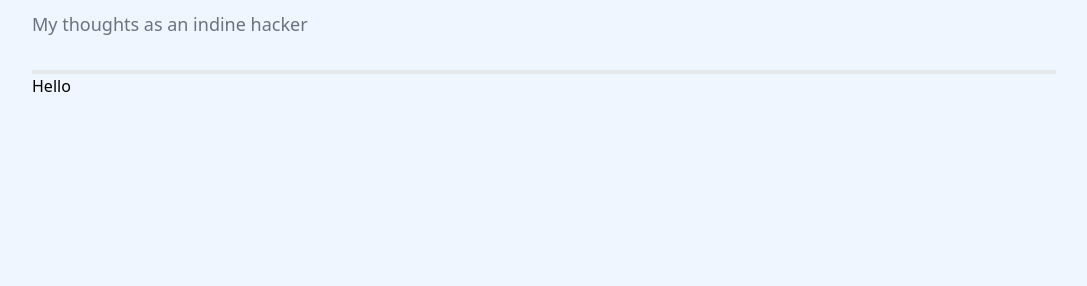
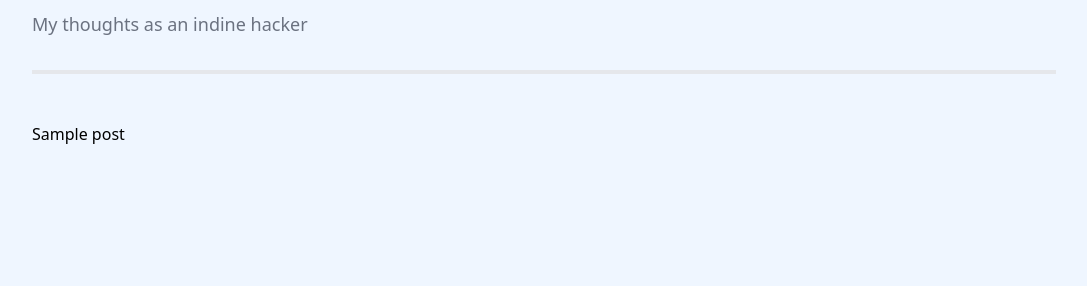
Before and after one commit to louiskwt/lt_page, a Django app: page / in a window 1280 px wide. Shown: the part 198-484 px from the top of the page, without its empty margins (96-1183 px from the left). Run offline with Django 4.2, Linux system fonts and the light colour scheme; tables that the repository leaves empty hold one stand-in row (values such as "Sample post").

Commit message:
built out article list

```diff
--- a/static/css/styles.css
+++ b/static/css/styles.css
@@ -780,6 +780,18 @@ video {
   margin-bottom: calc(0.5rem * var(--tw-space-y-reverse));
 }
 
+.space-y-5 > :not([hidden]) ~ :not([hidden]) {
+  --tw-space-y-reverse: 0;
+  margin-top: calc(1.25rem * calc(1 - var(--tw-space-y-reverse)));
+  margin-bottom: calc(1.25rem * var(--tw-space-y-reverse));
+}
+
+.space-y-6 > :not([hidden]) ~ :not([hidden]) {
+  --tw-space-y-reverse: 0;
+  margin-top: calc(1.5rem * calc(1 - var(--tw-space-y-reverse)));
+  margin-bottom: calc(1.5rem * var(--tw-space-y-reverse));
+}
+
 .divide-y > :not([hidden]) ~ :not([hidden]) {
   --tw-divide-y-reverse: 0;
   border-top-width: calc(1px * calc(1 - var(--tw-divide-y-reverse)));
@@ -924,6 +936,11 @@ video {
 .py-4 {
   padding-top: 1rem;
   padding-bottom: 1rem;
+}
+
+.py-12 {
+  padding-top: 3rem;
+  padding-bottom: 3rem;
 }
 
 .pb-3 {
@@ -1207,8 +1224,30 @@ video {
 }
 
 @media (min-width: 1280px) {
+  .xl\:col-span-3 {
+    grid-column: span 3 / span 3;
+  }
+
+  .xl\:grid {
+    display: grid;
+  }
+
   .xl\:max-w-5xl {
     max-width: 64rem;
+  }
+
+  .xl\:grid-cols-4 {
+    grid-template-columns: repeat(4, minmax(0, 1fr));
+  }
+
+  .xl\:items-baseline {
+    align-items: baseline;
+  }
+
+  .xl\:space-y-0 > :not([hidden]) ~ :not([hidden]) {
+    --tw-space-y-reverse: 0;
+    margin-top: calc(0px * calc(1 - var(--tw-space-y-reverse)));
+    margin-bottom: calc(0px * var(--tw-space-y-reverse));
   }
 
   .xl\:px-0 {
--- a/templates/base.html
+++ b/templates/base.html
@@ -46,9 +46,7 @@
               <p class="text-lg leading-7 text-gray-500">My thoughts as an indine hacker</p>
             </div>
           </div>
-          <ul class="divide-y divide-gray-200">
-            <li>Hello</li>
-          </ul>
+          {% block content %}{% endblock %}
         </main>
       </div>
     </section>
--- a/templates/home.html
+++ b/templates/home.html
@@ -2,23 +2,23 @@
 
 <!-- Content -->
 {% block content %}
-<!-- posts  -->
-{% for post in post_list %}
+<ul class="divide-y-8 divide-gray-200">
+  <!-- posts  -->
+  {% for post in post_list %}
+  <li class="py-12">
+    <article>
+      <div class="space-y-2 xl:grid xl:grid-cols-4 xl:items-baseline xl:space-y-0">
+        <div class="space-y-5 xl:col-span-3">
+          <div class="space-y-6">
+            <div>
+              <h2>{{ post.title }}</h2>
+            </div>
+          </div>
+        </div>
+      </div>
+    </article>
+  </li>
 
-<article class="flex max-w-xl flex-col items-start justify-between">
-  <div class="flex items-center gap-x-4 text-xs">
-    <time datetime="{{ post_created_at|date }}" class="text-gray-500">{{ post.created_at|date }}</time>
-    <!-- <a href="#" class="relative z-10 rounded-full bg-gray-50 px-3 py-1.5 font-medium text-gray-600 hover:bg-gray-100">Marketing</a> -->
-  </div>
-  <div class="group relative">
-    <h3 class="mt-3 text-lg font-semibold leading-6 text-gray-900 group-hover:text-gray-600">
-      <a href="{% url 'post_detail' post.pk %}">
-        <span class="absolute inset-0"></span>
-        {{ post.title }}
-      </a>
-    </h3>
-    <p class="mt-5 line-clamp-3 text-sm leading-6 text-gray-600">{{ post.body }}</p>
-  </div>
-</article>
-
-{% endfor %} {% endblock content %}
+  {% endfor %}
+</ul>
+{% endblock content %}
```
